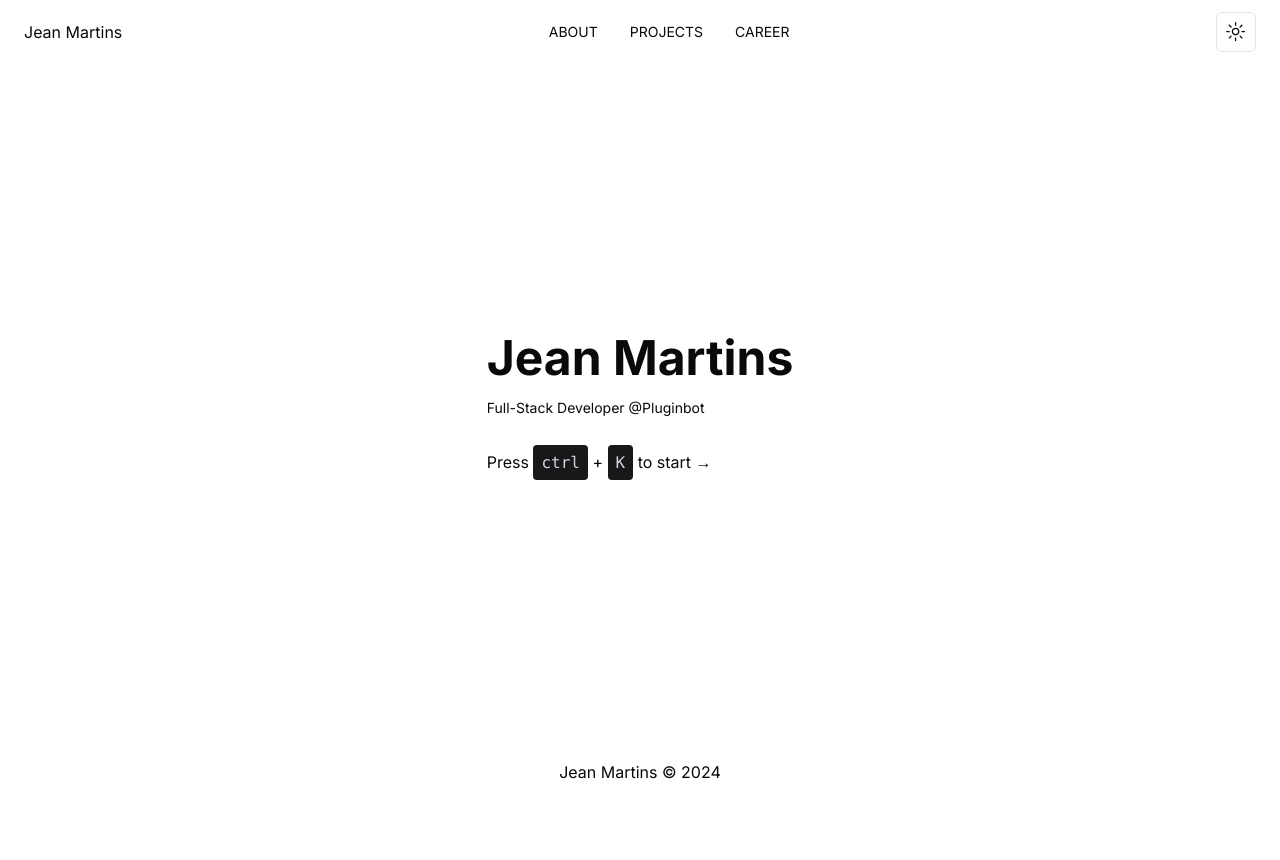
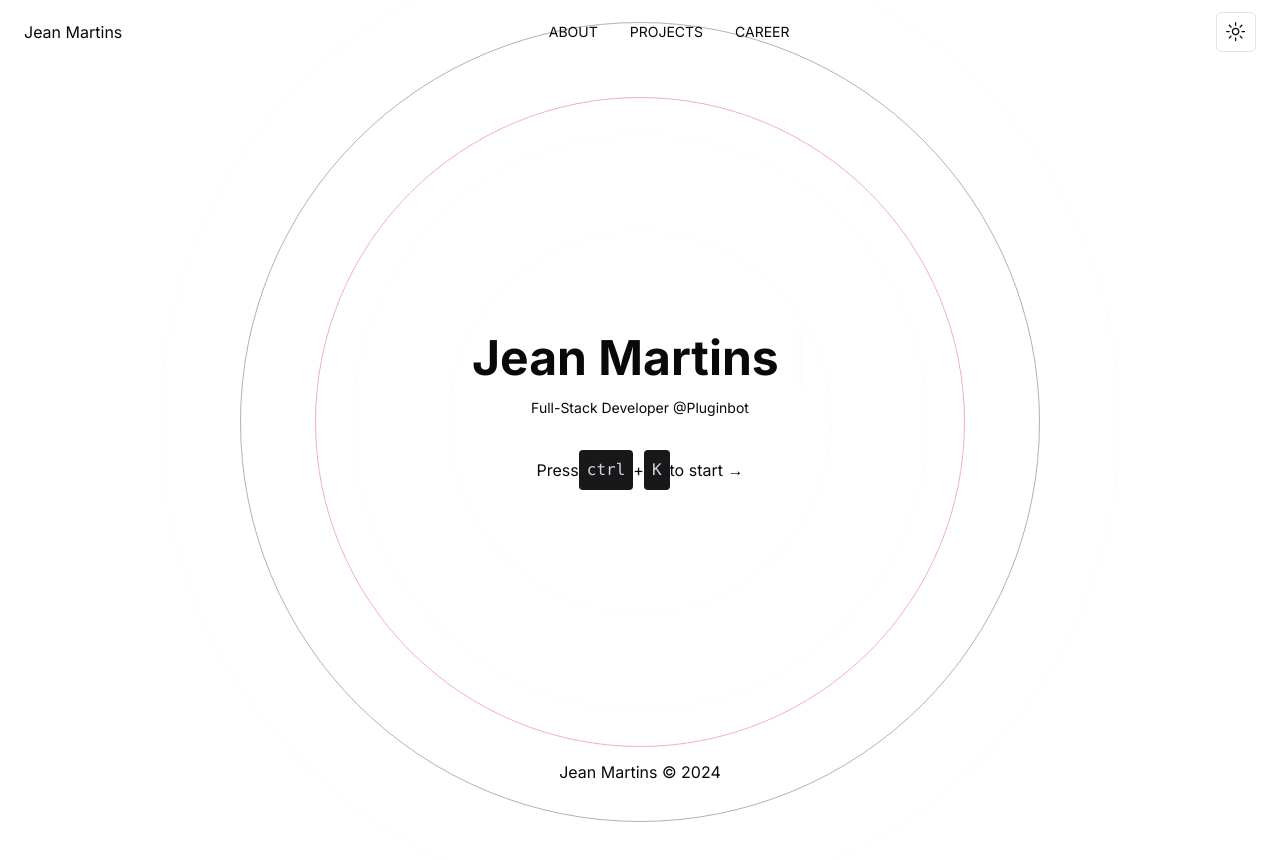
Before and after one commit to jeanmrtns/portifolio-v2, a Next.js app: page / in a window 1280 px wide. Shown: the top 860 px of the page. Before the commit the page ends 800 px from the top, so only its background shows below. Built offline with nearby package versions, Linux system fonts and the light colour scheme.

Commit message:
feat: add animation for home page

```diff
--- a/package.json
+++ b/package.json
@@ -23,6 +23,7 @@
     "npm": "^10.4.0",
     "react": "^18",
     "react-dom": "^18",
+    "react-simple-typewriter": "^5.0.1",
     "tailwind-merge": "^2.2.1",
     "tailwindcss-animate": "^1.0.7"
   },
--- a/src/app/page.tsx
+++ b/src/app/page.tsx
@@ -1,9 +1,24 @@
+'use client'
+import { BackgroundCircles } from '@/components/background-circles'
+import { Cursor, useTypewriter } from 'react-simple-typewriter'
+
 export default function Home() {
+  const [text] = useTypewriter({
+    words: ['Jean Martins'],
+    loop: true,
+    delaySpeed: 2000,
+  })
+
   return (
     <main className="relative flex-1 flex items-center justify-center flex-col">
       <div className="mb-8 flex flex-col gap-4">
-        <h1 className="text-5xl font-bold">Jean Martins</h1>
-        <span className="text-sm">Full-Stack Developer @Pluginbot</span>
+        <BackgroundCircles />
+        <h1 className="text-5xl font-bold text-center">
+          {text} <Cursor cursorColor="#e45960" />
+        </h1>
+        <span className="text-sm text-center">
+          Full-Stack Developer @Pluginbot
+        </span>
       </div>
     </main>
   )
--- /dev/null
+++ b/src/components/background-circles.tsx
@@ -0,0 +1,26 @@
+import { motion } from 'framer-motion'
+
+export function BackgroundCircles() {
+  return (
+    <motion.div
+      className="relative flex justify-center items-center"
+      initial={{
+        opacity: 0,
+      }}
+      animate={{
+        scale: [1, 2, 2, 3, 1],
+        opacity: [0.1, 0.2, 0.4, 0.8, 0.1, 1.0],
+        borderRadius: ['20%', '20%', '50%', '80%', '20%'],
+      }}
+      transition={{
+        duration: 2.5,
+      }}
+    >
+      <div className="absolute border dark:border-zinc-800 rounded-full h-[200px] w-[200px] mt-52 animate-ping" />
+      <div className="absolute border dark:border-zinc-800 rounded-full h-[300px] w-[300px] mt-52 animate-ping" />
+      <div className="absolute border dark:border-zinc-800 rounded-full h-[500px] w-[500px] mt-52 animate-ping" />
+      <div className="absolute border rounded-full border-red-600 opacity-20  animate-pulse h-[650px] w-[650px] mt-52" />
+      <div className="absolute border rounded-full border-zinc-800 opacity-20  animate-pulse h-[800px] w-[800px] mt-52" />
+    </motion.div>
+  )
+}
--- a/src/components/cmdk.tsx
+++ b/src/components/cmdk.tsx
@@ -26,7 +26,7 @@ export function Cmdk() {
   }, [])
 
   return (
-    <div className="mr-20">
+    <div>
       {pathname === '/' ? (
         <motion.label
           initial={{ opacity: 0 }}
@@ -35,6 +35,7 @@ export function Cmdk() {
           transition={{ ease: 'easeInOut', duration: 0.75 }}
           htmlFor="homeCmdk"
           onClick={handleOpenCmdk}
+          className="flex items-center justify-center"
         >
           Press{' '}
           <kbd className="bg-primary rounded px-2 py-2 text-zinc-300 dark:text-zinc-900">
```
Also changed, not shown: 1 other file (tests, documents, lock files or other folders).
